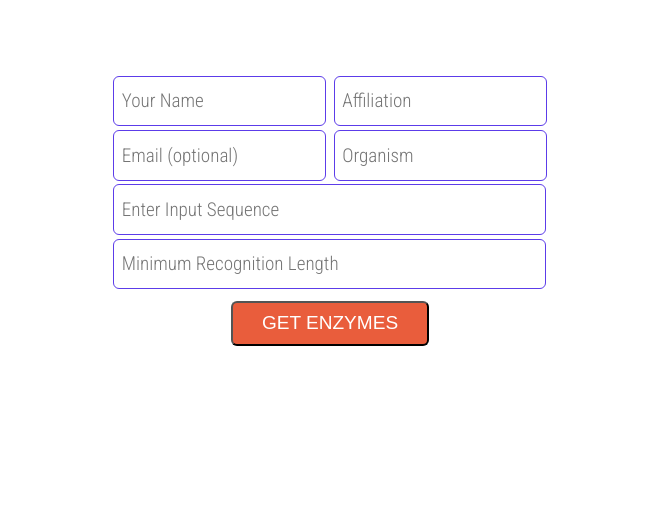
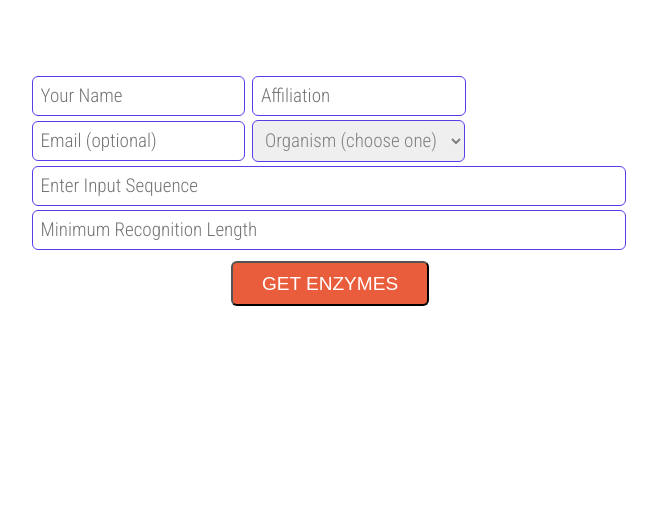
Before and after one commit to samuelfay/CRISPRcruncher, a Flask app: page / in a window 1280 px wide. Shown: the part 117-646 px from the top of the page, without its empty margins (310-967 px from the left). Run offline with Flask 2, Linux system fonts and the light colour scheme; some libraries are stand-ins or nearby versions.

Commit message:
Completed dropdown

```diff
--- a/CRISPRcruncher.py
+++ b/CRISPRcruncher.py
@@ -253,6 +253,8 @@
     # input = "GATCGATGGGCCTATATAGGATCGAAAATC"
 enzymesFile = "enzymes.txt"
 windowLength = 15
+organismsList = ["Worms (the best)", "Insects", "Fish", "Mammals",
+    "Plants", "Amphibians", "Bacteria", "Archaea", "Something Really Weird"]
 # chooser = EnzymeChooser(input, enzymesFile, windowLength)
 # enzymes = chooser.getEnzymes()
 # found = 0
@@ -292,15 +294,19 @@
                 errorMessage += "The sequence must only contain the base " \
                     "pairs A, T, C, and G.\n"
                 break
+        if organism == "default":
+            errorMessage += "Please choose an organism from the dropdown.\n"
         try:
             if int(minLength) < 0:
                 errorMessage += "Minimum Length must be positive.\n"
         except ValueError:
             errorMessage += "Minimum Length must be an integer.\n"
+        print(organism)
         if len(errorMessage) > 0:
             errorMessage = errorMessage.rstrip("\n")
             return render_template("index.html", hasResults=False,
-                hasErrors=True, errorMessage=errorMessage, name=name,
+                hasErrors=True, errorMessage=errorMessage,
+                organismsList=organismsList, name=name,
                  affiliation=affiliation, email=email, organism=organism,
                  sequence=sequence, minLength=minLength)
         else:
@@ -312,8 +318,9 @@
             chooser.getEnzymes(enzymes)
             #rint(enzymes)
             return render_template("index.html", hasResults=True,
-                enzymes=enzymes)
-    return render_template("index.html", hasResults=False, hasErrors=False)
+                enzymes=enzymes, organismsList=organismsList)
+    return render_template("index.html", hasResults=False, hasErrors=False,
+        organismsList=organismsList)
 
 @app.route("/feedback", methods=("GET", "POST"))
 def feedback():
--- a/static/css/skel-noscript.css
+++ b/static/css/skel-noscript.css
@@ -45,11 +45,39 @@
 			font-size: 1.3em;
 			padding: 0.4em;
 			margin: 0.1em 0.1em 0.1em 0.1em;
+			line-height: normal
 		}
 		.mainFormInput:focus	{
     box-shadow: 0 0 3px #5c3ce9;
     outline-offset: 0px;
 	  }
+
+		.mainFormInputSelect {
+			border-style: solid;
+  		border-width: 1px;
+			border-color: #5c3ce9;
+			border-radius: 6px;
+			font-size: 1.3em;
+			padding: 0.4em;
+			margin: 0.1em 0.1em 0.1em 0.1em;
+			line-height: normal
+		}
+		.mainFormInputSelect:focus	{
+    box-shadow: 0 0 3px #5c3ce9;
+    outline-offset: 0px;
+	  }
+		.mainFormInputSelect:after {
+			content: '\25BC' !important;
+      position: absolute;
+      top: 0;
+      right: 0;
+      bottom: 0;
+      padding: 0 1em;
+      background: #34495E;
+      pointer-events: none;
+		}
+
+
 
 /* Grid */
 
--- a/templates/index.html
+++ b/templates/index.html
@@ -17,11 +17,30 @@
 		<script>
 		window.onload = function() {
 			document.getElementById("loadingDiv").style.display = "none";
+			var organism = document.getElementById("organism");
+			if (organism.value != "default") {
+				organism.style.color = "black";
+			}
+			for (var i=0; i < organism.options.length; i++) {
+				organism.options[i].style.color = "black";
+			}
 		}
 		function showLoading() {
 			document.getElementById("main-form").style.display = "none";
 			document.getElementById("loadingDiv").style.display = "flex";
 			return true;
+		}
+		function changeSelectColor() {
+			if (document.getElementById("organism").value == "default") {
+				document.getElementById("organism").style.color= "gray";
+				for (var i=0; i < document.getElementById("organism").options.length; i++) {
+					document.getElementById("organism").options[i].style.color = "black";
+				}
+			}
+			else {
+				document.getElementById("organism").style.color= "black";
+
+			}
 		}
 		</script>
 		<!--<script src="static/js/skel.min.js"></script>
@@ -95,11 +114,25 @@
 									class="form-control mainFormInput">
 				{% endif %}
 				{% if organism %}
-				<input type="text" name="organism" placeholder="Organism"
-									class="form-control mainFormInput" value={{organism}}>
+				<select type="text" style="color:gray" id="organism" name="organism" placeholder="Organism"
+									class="form-control mainFormInputSelect" onchange="changeSelectColor()">
+				{% if organism == "default" %}
+				<option selected hidden value="default">Organism (choose one)</option>
+				{% endif %}
+				{% for org in organismsList %}
+				{% if org == organism %}
+				<option value="{{org}}" selected>{{org}}</option>
 				{% else %}
-				<input type="text" name="organism" placeholder="Organism"
-									class="form-control mainFormInput">
+				<option value="{{org}}">{{org}}</option>
+				{% endif %}
+				{% endfor %}
+				{% else %}
+				<select type="text" style="color:gray" name="organism" id="organism" placeholder="Organism"
+									class="form-control mainFormInputSelect" onchange="changeSelectColor()">
+				<option selected hidden value="default">Organism (choose one)</option>
+				{% for org in organismsList %}
+				<option value="{{org}}">{{org}}</option>
+				{% endfor %}
 				{% endif %}
 				</ul>
 					 {% if sequence %}
@@ -132,7 +165,7 @@
 			<div class="loadingio-spinner-disk-qrhes6hy5bg"><div class="ldio-ye9xf5zbmp">
 <div><div></div><div></div></div>
 </div></div>
-			<p><b style="font-size: 1.5em">This could take a minute.</b></p>
+			<p><b style="font-size: 1.5em">This could take a few minutes.</b></p>
 		</div>
 			{% endif %}
 			 {% if hasResults %}
```
